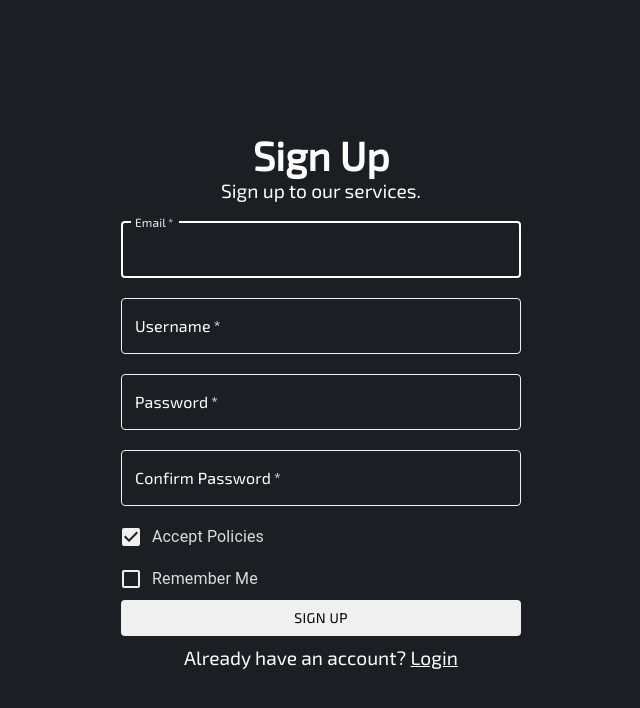
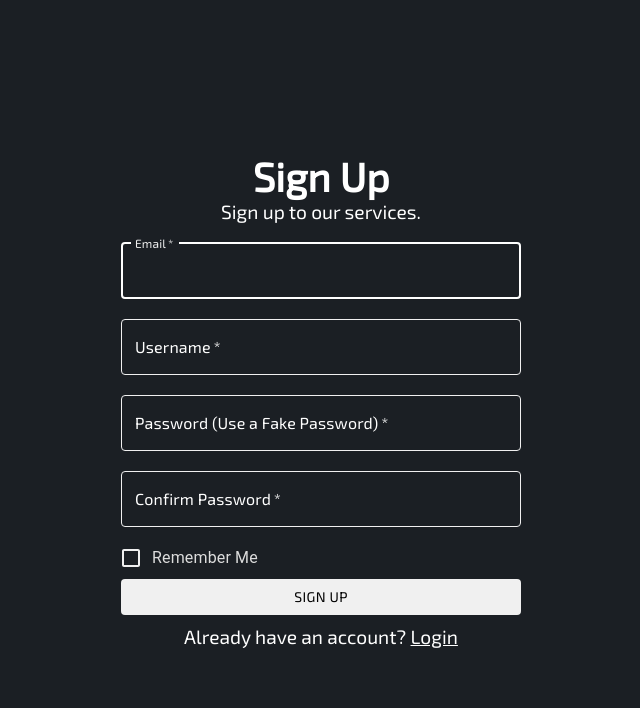
Before and after one commit to Mezmerizxd/social-app-client, a React (Create React App) app: page /auth/signup in a window 1280 px wide. Shown: the top 708 px of the page, without its empty margins (319-959 px from the left). Built offline with nearby package versions, Linux system fonts and the light colour scheme.

Commit message:
removed accept policy

```diff
--- a/src/classes/Auth.ts
+++ b/src/classes/Auth.ts
@@ -6,7 +6,6 @@ interface SignUpProps {
     username: string;
     password: string;
     confirmPassword: string;
-    acceptPolicy: boolean;
 }
 
 interface LoginProps {
@@ -30,9 +29,8 @@ class Auth {
         username,
         password,
         confirmPassword,
-        acceptPolicy,
     }: SignUpProps) {
-        if (email && username && password && confirmPassword && acceptPolicy) {
+        if (email && username && password && confirmPassword) {
             // Check if passwords match
             if (password === confirmPassword) {
                 const response = await Api.POST('/auth/signup', {
--- a/src/pages/Auth/SignUp/index.tsx
+++ b/src/pages/Auth/SignUp/index.tsx
@@ -14,7 +14,6 @@ const SignUp = () => {
     const [username, setUsername] = useState('');
     const [password, setPassword] = useState(null);
     const [confirmPassword, setConfirmPassword] = useState('');
-    const [acceptPolicy, setAcceptPolicy] = useState(true);
     const [remember, setRemember] = useState(false);
 
     async function handleSubmit() {
@@ -23,7 +22,6 @@ const SignUp = () => {
             username,
             password,
             confirmPassword,
-            acceptPolicy,
         });
         if (r?.success) {
             // Success move on
@@ -70,7 +68,7 @@ const SignUp = () => {
                     </div>
                     <div className="StyledInputField">
                         <StyledInputField
-                            label="Password"
+                            label="Password (Use a Fake Password)"
                             type="password"
                             required={true}
                             autoFocus={false}
@@ -93,11 +91,6 @@ const SignUp = () => {
                 </div>
                 <div className="Form-other">
                     <StyledCheckBox
-                        label="Accept Policies"
-                        checked={acceptPolicy}
-                        state={setAcceptPolicy}
-                    />
-                    <StyledCheckBox
                         label="Remember Me"
                         checked={remember}
                         state={setRemember}
```
